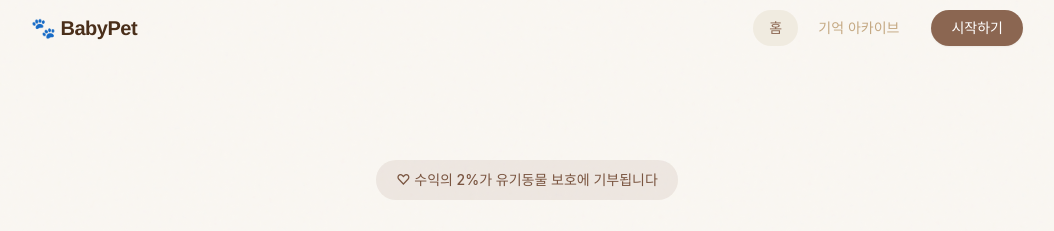
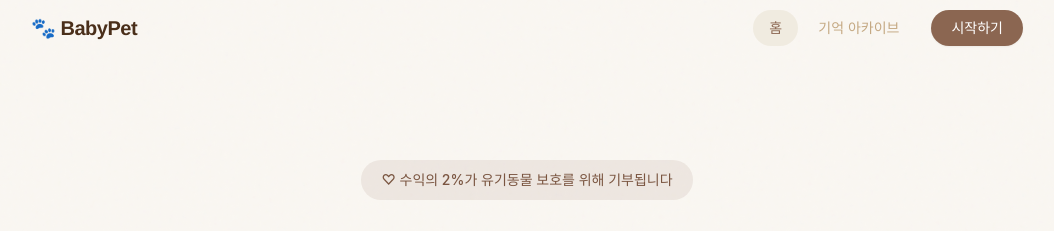
Before and after one commit to oksi2337/mylovelylittlebaby, a Next.js app: page / in a window 1280 px wide. Shown: the top 231 px of the page, without its empty margins (113-1167 px from the left). Built offline with nearby package versions, Linux system fonts and the light colour scheme; a web font is replaced by a local one.

Commit message:
auto: update files

```diff
--- a/src/components/landing/HeroSection.tsx
+++ b/src/components/landing/HeroSection.tsx
@@ -101,7 +101,7 @@ export default function HeroSection() {
             className="inline-flex items-center gap-1.5 px-5 py-2.5 rounded-full text-sm font-medium"
             style={{ backgroundColor: 'rgba(139,102,81,0.11)', color: '#7a5540' }}
           >
-            ♡&nbsp;수익의 2%가 유기동물 보호에 기부됩니다
+            ♡&nbsp;수익의 2%가 유기동물 보호를 위해 기부됩니다
           </span>
         </motion.div>
 
```
